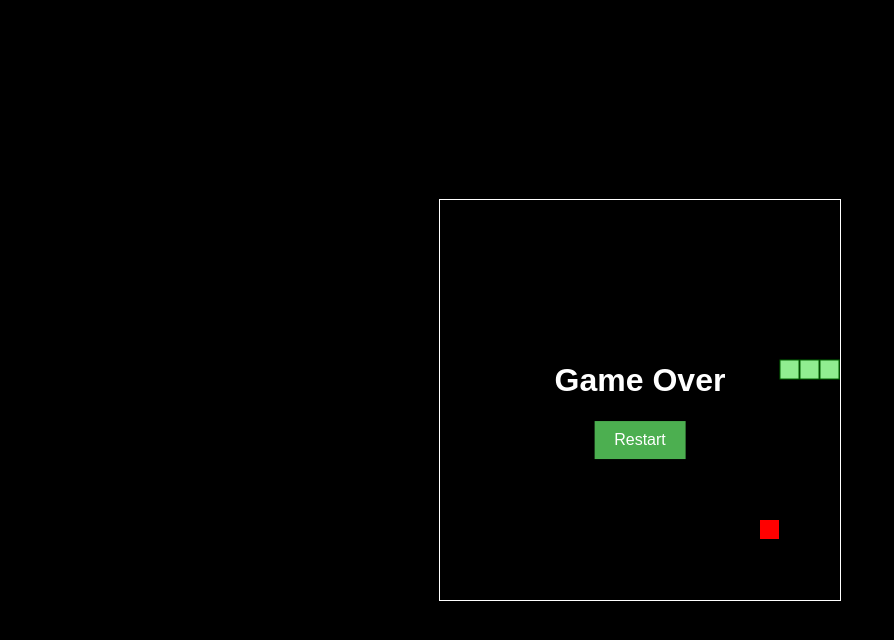
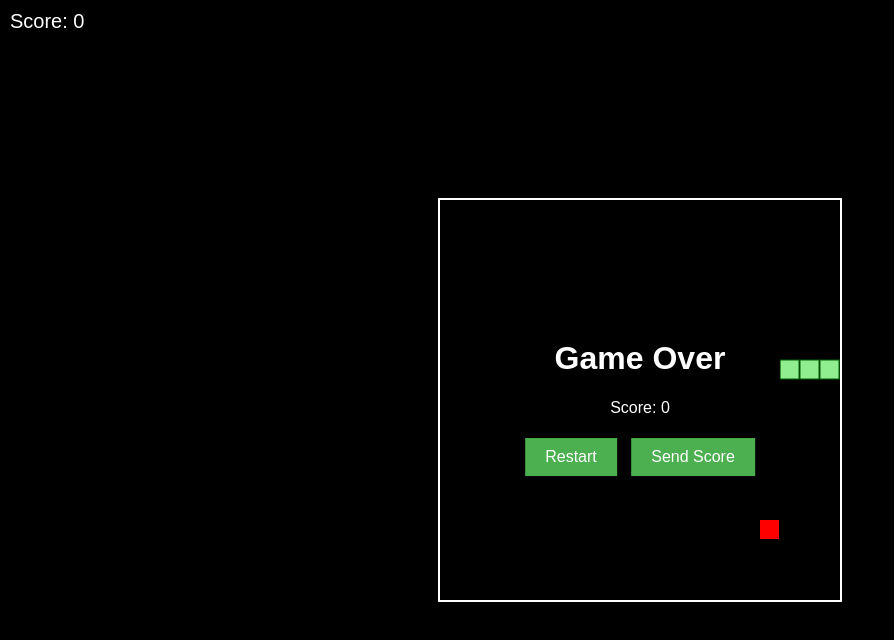
Before and after one commit to guru-1212/Snake, a plain HTML site: page index.html in a window 1280 px wide. Shown: the whole page, without its empty margins (0-894 px from the left). Drawn offline with nearby package versions, Linux system fonts and the light colour scheme.

Commit message:
new changes

```diff
--- a/index.html
+++ b/index.html
@@ -4,14 +4,238 @@
   <meta charset="UTF-8">
   <meta name="viewport" content="width=device-width, initial-scale=1.0">
   <title>Snake Game</title>
-  <link rel="stylesheet" href="style.css">
+  <style>
+    body {
+      display: flex;
+      flex-direction: column;
+      justify-content: center;
+      align-items: center;
+      height: 100vh;
+      margin: 0;
+      background-color: #000;
+      color: #fff;
+      font-family: Arial, sans-serif;
+    }
+
+    canvas {
+      border: 2px solid #fff;
+      background-color: #000;
+    }
+
+    #game-over {
+      position: absolute;
+      top: 50%;
+      left: 50%;
+      transform: translate(-50%, -50%);
+      text-align: center;
+      display: none;
+      background-color: rgba(0, 0, 0, 0.8);
+      padding: 20px;
+      border-radius: 10px;
+    }
+
+    #game-over button {
+      padding: 10px 20px;
+      font-size: 16px;
+      background-color: #4CAF50;
+      color: white;
+      border: none;
+      margin: 5px;
+      cursor: pointer;
+    }
+
+    #game-over button:hover {
+      background-color: #45a049;
+    }
+
+    #score {
+      position: absolute;
+      top: 10px;
+      left: 10px;
+      font-size: 20px;
+    }
+  </style>
 </head>
 <body>
   <canvas id="game" width="400" height="400"></canvas>
   <div id="game-over">
     <h1>Game Over</h1>
+    <p id="final-score">Score: 0</p>
     <button onclick="restartGame()">Restart</button>
+    <button onclick="sendScore()">Send Score</button>
   </div>
-  <script src="index.js"></script>
+  <div id="score">Score: 0</div>
+
+  <script>
+    const canvas = document.getElementById('game');
+    const ctx = canvas.getContext('2d');
+
+    const grid = 20;
+    let count = 0;
+    let snake = [{ x: 160, y: 160 }, { x: 140, y: 160 }, { x: 120, y: 160 }, { x: 100, y: 160 }];
+    let direction = 'right';
+    let food = { x: 320, y: 320 };
+    let gameOver = false;
+    let speed = 15; // Adjust this value to change the speed of the game
+    let score = 0;
+
+    function getRandomFoodPosition() {
+      let x = Math.floor((Math.random() * canvas.width) / grid) * grid;
+      let y = Math.floor((Math.random() * canvas.height) / grid) * grid;
+      return { x, y };
+    }
+
+    function drawSnakePart(snakePart) {
+      ctx.fillStyle = 'lightgreen';
+      ctx.strokeStyle = 'darkgreen';
+      ctx.fillRect(snakePart.x, snakePart.y, grid - 1, grid - 1);
+      ctx.strokeRect(snakePart.x, snakePart.y, grid - 1, grid - 1);
+    }
+
+    function drawSnake() {
+      snake.forEach(drawSnakePart);
+    }
+
+    function changeDirection(event) {
+      const keyPressed = event.keyCode;
+      const left = 37;
+      const up = 38;
+      const right = 39;
+      const down = 40;
+
+      if (keyPressed === left && direction !== 'right') {
+        direction = 'left';
+      }
+
+      if (keyPressed === up && direction !== 'down') {
+        direction = 'up';
+      }
+
+      if (keyPressed === right && direction !== 'left') {
+        direction = 'right';
+      }
+
+      if (keyPressed === down && direction !== 'up') {
+        direction = 'down';
+      }
+    }
+
+    function handleOrientation(event) {
+      const { beta, gamma } = event; // Tilt along the x and y axes
+      const threshold = 15; // Sensitivity threshold
+
+      if (gamma > threshold && direction !== 'left') {
+        direction = 'right';
+      } else if (gamma < -threshold && direction !== 'right') {
+        direction = 'left';
+      } else if (beta > threshold && direction !== 'down') {
+        direction = 'up';
+      } else if (beta < -threshold && direction !== 'up') {
+        direction = 'down';
+      }
+    }
+
+    function moveSnake() {
+      const head = { x: snake[0].x, y: snake[0].y };
+
+      if (direction === 'left') {
+        head.x -= grid;
+      }
+
+      if (direction === 'up') {
+        head.y -= grid;
+      }
+
+      if (direction === 'right') {
+        head.x += grid;
+      }
+
+      if (direction === 'down') {
+        head.y += grid;
+      }
+
+      snake.unshift(head);
+
+      if (head.x === food.x && head.y === food.y) {
+        food = getRandomFoodPosition();
+        score += 10;
+        document.getElementById('score').innerText = 'Score: ' + score;
+      } else {
+        snake.pop();
+      }
+    }
+
+    function checkCollision() {
+      for (let i = 4; i < snake.length; i++) {
+        if (snake[i].x === snake[0].x && snake[i].y === snake[0].y) {
+          return true;
+        }
+      }
+
+      const hitLeftWall = snake[0].x < 0;
+      const hitRightWall = snake[0].x >= canvas.width;
+      const hitTopWall = snake[0].y < 0;
+      const hitBottomWall = snake[0].y >= canvas.height;
+
+      return hitLeftWall || hitRightWall || hitTopWall || hitBottomWall;
+    }
+
+    function drawFood() {
+      ctx.fillStyle = 'red';
+      ctx.fillRect(food.x, food.y, grid - 1, grid - 1);
+    }
+
+    function main() {
+      if (gameOver) {
+        document.getElementById('final-score').innerText = 'Score: ' + score;
+        document.getElementById('game-over').style.display = 'block';
+        return;
+      }
+
+      requestAnimationFrame(main);
+
+      if (++count < speed) {
+        return;
+      }
+
+      count = 0;
+      ctx.clearRect(0, 0, canvas.width, canvas.height);
+
+      drawFood();
+      moveSnake();
+      drawSnake();
+
+      gameOver = checkCollision();
+    }
+
+    function restartGame() {
+      snake = [{ x: 160, y: 160 }, { x: 140, y: 160 }, { x: 120, y: 160 }, { x: 100, y: 160 }];
+      direction = 'right';
+      food = getRandomFoodPosition();
+      gameOver = false;
+      score = 0;
+      document.getElementById('score').innerText = 'Score: ' + score;
+      document.getElementById('game-over').style.display = 'none';
+      main();
+    }
+
+    function sendScore() {
+      html2canvas(document.body).then(canvas => {
+        const imgData = canvas.toDataURL('image/png');
+        const link = document.createElement('a');
+        link.href = imgData;
+        link.download = 'snake-game-score.png';
+        link.click();
+      });
+    }
+
+    document.addEventListener('keydown', changeDirection);
+    window.addEventListener('deviceorientation', handleOrientation);
+
+    main();
+  </script>
+
+  <!-- Include html2canvas library for screenshot functionality -->
+  <script src="https://cdnjs.cloudflare.com/ajax/libs/html2canvas/1.3.3/html2canvas.min.js"></script>
 </body>
 </html>
```
